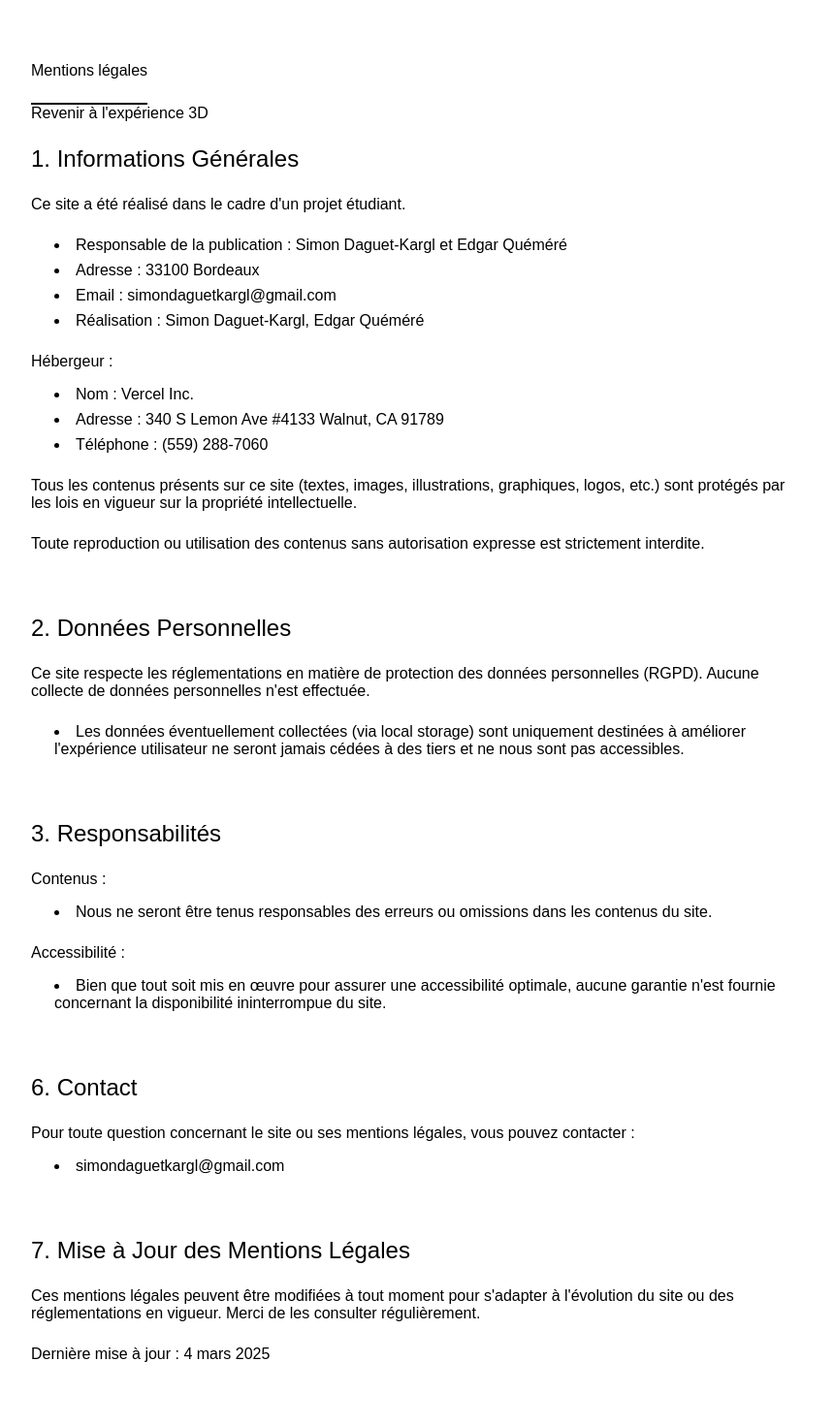
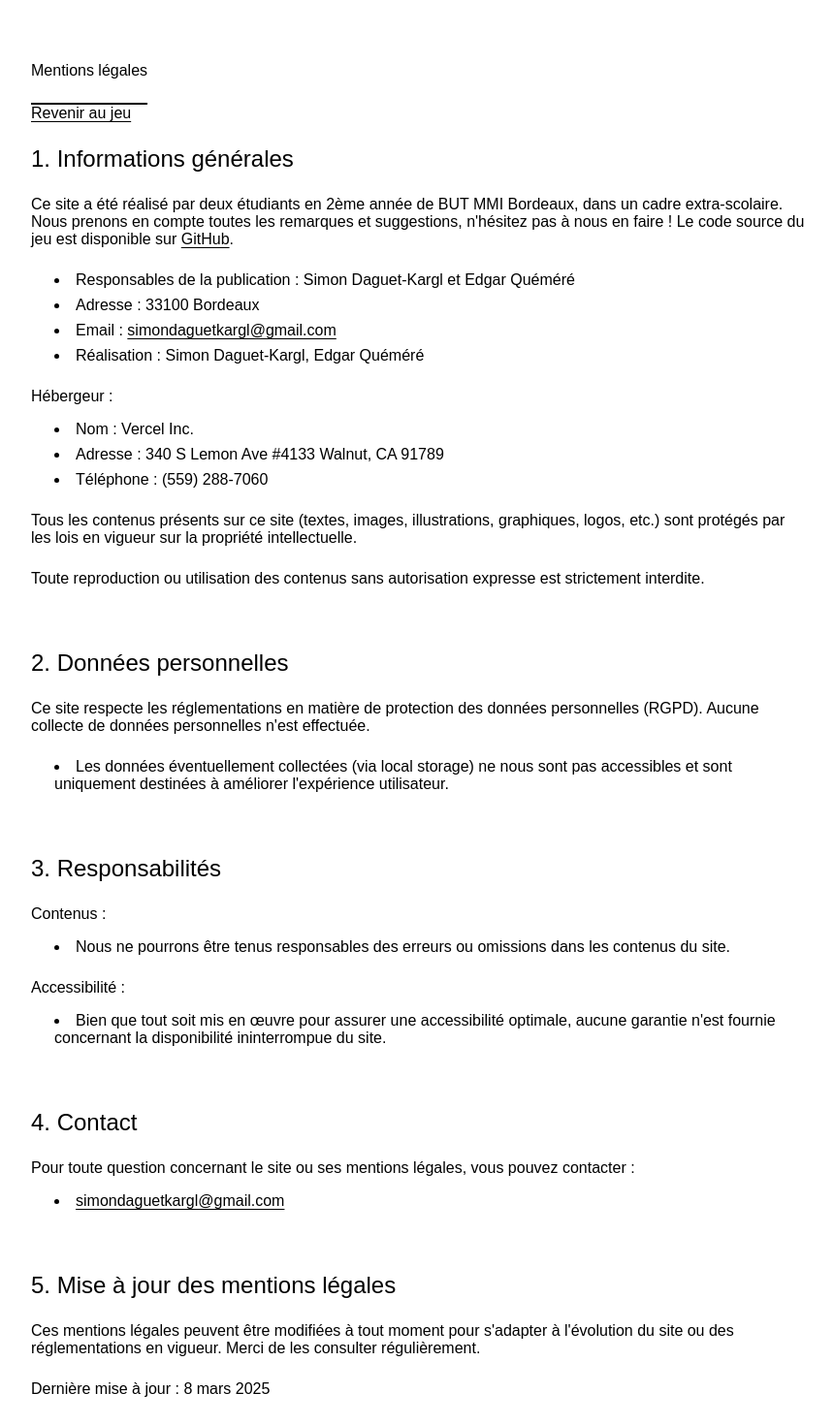
Before and after one commit to simdgtk/endless-crowd, a Vue app: page /mentions-legales-credits in a window 1280 px wide. Shown: the top 1470 px of the page at 97% size, without its empty margins (208-1068 px from the left). Built offline with nearby package versions, Linux system fonts and the light colour scheme.

Commit message:
mentions légales

```diff
--- a/src/style.css
+++ b/src/style.css
@@ -118,6 +118,8 @@ meter {
   display: none;
 }
 
+/* FIN DU CSS RESET */
+
 body {
   width: 100vw;
   height: 100vh;
@@ -129,3 +131,14 @@ body {
 canvas {
   height: 99vh;
 }
+
+a {
+  text-decoration: underline;
+  text-decoration-thickness: 1px;
+  text-underline-offset: 3px;
+  color: inherit;
+
+  &:visited {
+    color: purple;
+  }
+}
--- a/src/views/LegalsAndCredit.vue
+++ b/src/views/LegalsAndCredit.vue
@@ -2,20 +2,24 @@
   <div className="legals">
     <h1>Mentions légales</h1>
     <a href="/" className="legals__link">
-      Revenir à l&apos;expérience 3D
+      Revenir au jeu
     </a>
     <div className="content">
       <div className="content__section">
-        <h2 className="content__section__title">1. Informations Générales</h2>
+        <h2 className="content__section__title">1. Informations générales</h2>
         <div className="content__section__text">
-          Ce site a été réalisé dans le cadre d&apos;un projet étudiant.
+          Ce site a été réalisé par deux étudiants en 2ème année de BUT MMI Bordeaux, dans un cadre extra-scolaire. Nous
+          prenons en compte toutes les remarques et suggestions, n'hésitez pas à nous en faire ! Le code source du jeu
+          est disponible sur <a href="https://github.com/simdgtk/endless-crowd" target="_blank"
+            rel="noopener noreferrer" title="Voir le code source sur GitHub (ouvre un nouvel onglet)">GitHub</a>.
         </div>
-        <ul className="content__section__list">
+        <ul className=" content__section__list">
           <li>
-            Responsable de la publication : Simon Daguet-Kargl et Edgar Quéméré
+            Responsables de la publication : Simon Daguet-Kargl et Edgar Quéméré
           </li>
           <li>Adresse : 33100 Bordeaux</li>
-          <li>Email : simondaguetkargl@gmail.com</li>
+          <li>Email : <a href="mailto:simondaguetkargl@gmail.com"
+              title="Envoyer un e-mail à Simon Daguet-Kargl">simondaguetkargl@gmail.com</a></li>
           <li>
             Réalisation : Simon Daguet-Kargl, Edgar Quéméré
           </li>
@@ -37,7 +41,7 @@
         </div>
       </div>
       <div className="content__section">
-        <h2 className="content__section__title">2. Données Personnelles</h2>
+        <h2 className="content__section__title">2. Données personnelles</h2>
         <div className="content__section__text">
           Ce site respecte les réglementations en matière de protection des
           données personnelles (RGPD). Aucune collecte de données personnelles
@@ -46,8 +50,7 @@
         <ul className="content__section__list">
           <li>
             Les données éventuellement collectées (via local storage)
-            sont uniquement destinées à améliorer l&apos;expérience utilisateur ne seront jamais cédées à des tiers et
-            ne nous sont pas accessibles.
+            ne nous sont pas accessibles et sont uniquement destinées à améliorer l&apos;expérience utilisateur.
           </li>
         </ul>
       </div>
@@ -56,39 +59,39 @@
         <h3>Contenus :</h3>
         <ul className="content__section__list">
           <li>
-            Nous ne seront être tenus responsables des
+            Nous ne pourrons être tenus responsables des
             erreurs ou omissions dans les contenus du site.
           </li>
         </ul>
         <h3>Accessibilité :</h3>
         <ul className="content__section__list">
           <li>
-            Bien que tout soit mis en œuvre pour assurer une accessibilité
-            optimale, aucune garantie n&apos;est fournie concernant la
-            disponibilité ininterrompue du site.
+            Bien que tout soit mis en œuvre pour assurer une accessibilité optimale, aucune garantie n'est fournie
+            concernant la disponibilité ininterrompue du site.
           </li>
         </ul>
       </div>
       <div className="content__section">
-        <h2 className="content__section__title">6. Contact</h2>
+        <h2 className="content__section__title">4. Contact</h2>
         <h3>
           Pour toute question concernant le site ou ses mentions légales, vous
           pouvez contacter :
         </h3>
         <ul className="content__section__list">
-          <li>simondaguetkargl@gmail.com</li>
+          <li><a href="mailto:simondaguetkargl@gmail.com"
+              title="Envoyer un e-mail à Simon Daguet-Kargl">simondaguetkargl@gmail.com</a></li>
         </ul>
       </div>
       <div className="content__section">
         <h2 className="content__section__title">
-          7. Mise à Jour des Mentions Légales
+          5. Mise à jour des mentions légales
         </h2>
         <div className="content__section__text">
           Ces mentions légales peuvent être modifiées à tout moment pour
           s&apos;adapter à l&apos;évolution du site ou des réglementations en vigueur.
           Merci de les consulter régulièrement.
         </div>
-        <p>Dernière mise à jour : 4 mars 2025</p>
+        <p>Dernière mise à jour : 8 mars 2025</p>
       </div>
     </div>
   </div>
--- a/src/views/MainContainer.vue
+++ b/src/views/MainContainer.vue
@@ -465,6 +465,10 @@ onMounted(async () => {
         if (player.textures !== playerSheet["idle1"]) {
           player.textures = playerSheet["idle1"];
           player.play();
+          peopleFollowing.forEach(person => {
+            person.textures = playerSheet["idle1"];
+            person.play();
+          });
         }
       } else {
         location.value.textContent = `x: ${player.x}, y: ${player.y}`;
@@ -476,6 +480,10 @@ onMounted(async () => {
         if (!player.playing) {
           player.textures = playerSheet["walkNorth"];
           player.play();
+          peopleFollowing.forEach(person => {
+            person.textures = playerSheet["walkNorth"];
+            person.play();
+          });
         }
         player.y -= speed.value;
         world.pivot.y = player.y;
@@ -484,6 +492,10 @@ onMounted(async () => {
         if (!player.playing) {
           player.textures = playerSheet["walkWest"];
           player.play();
+          peopleFollowing.forEach(person => {
+            person.textures = playerSheet["walkWest"];
+            person.play();
+          });
         }
         player.x -= speed.value;
         world.pivot.x = player.x;
@@ -493,6 +505,10 @@ onMounted(async () => {
         if (!player.playing) {
           player.textures = playerSheet["walkEast"];
           player.play();
+          peopleFollowing.forEach(person => {
+            person.textures = playerSheet["walkEast"];
+            person.play();
+          });
         }
         player.x += speed.value;
         world.pivot.x = player.x;
@@ -502,6 +518,10 @@ onMounted(async () => {
         if (!player.playing) {
           player.textures = playerSheet["walkSouth"];
           player.play();
+          peopleFollowing.forEach(person => {
+            person.textures = playerSheet["walkSouth"];
+            person.play();
+          });
         }
         player.y += speed.value;
         world.pivot.y = player.y;
@@ -512,6 +532,10 @@ onMounted(async () => {
         if (!player.playing) {
           player.textures = playerSheet["walkWest"];
           player.play();
+          peopleFollowing.forEach(person => {
+            person.textures = playerSheet["walkWest"];
+            person.play();
+          });
         }
         player.x -= speed.value;
         world.pivot.x = player.x;
@@ -521,6 +545,10 @@ onMounted(async () => {
         if (!player.playing) {
           player.textures = playerSheet["walkNorth"];
           player.play();
+          peopleFollowing.forEach(person => {
+            person.textures = playerSheet["walkNorth"];
+            person.play();
+          });
         }
         player.y -= speed.value;
         world.pivot.y = player.y;
@@ -529,6 +557,10 @@ onMounted(async () => {
         if (!player.playing) {
           player.textures = playerSheet["walkEast"];
           player.play();
+          peopleFollowing.forEach(person => {
+            person.textures = playerSheet["walkEast"];
+            person.play();
+          });
         }
         player.x += speed.value;
         world.pivot.x = player.x;
@@ -538,6 +570,10 @@ onMounted(async () => {
         if (!player.playing) {
           player.textures = playerSheet["walkSouth"];
           player.play();
+          peopleFollowing.forEach(person => {
+            person.textures = playerSheet["walkSouth"];
+            person.play();
+          });
         }
         player.y += speed.value;
         world.pivot.y = player.y;
```
Also changed, not shown: pages/mentions-legales.html (deleted, +0 -14 lines).
